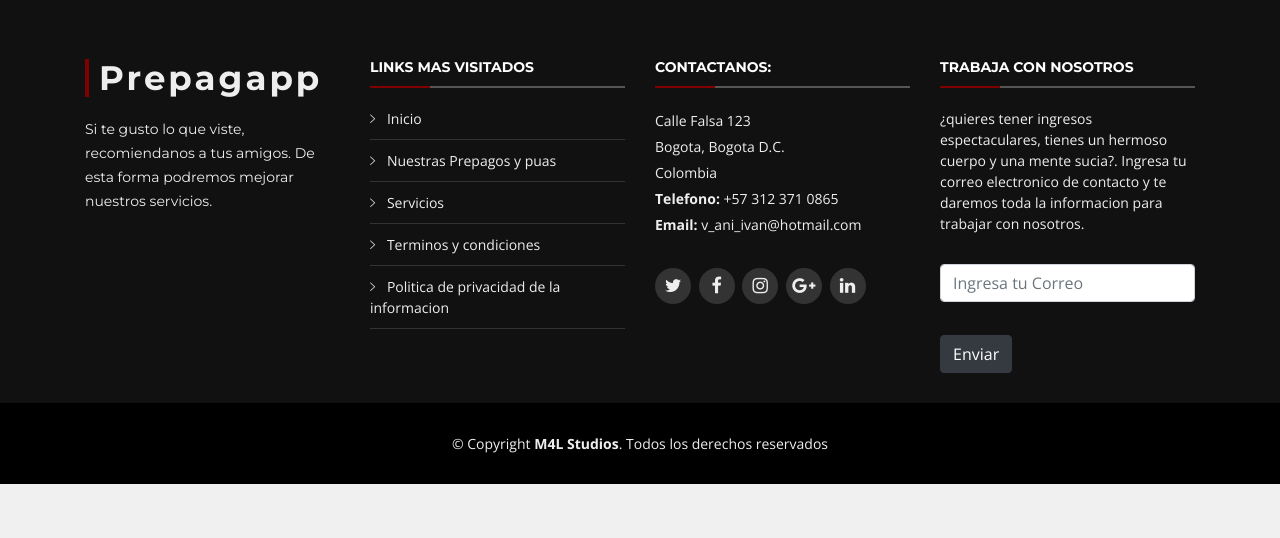
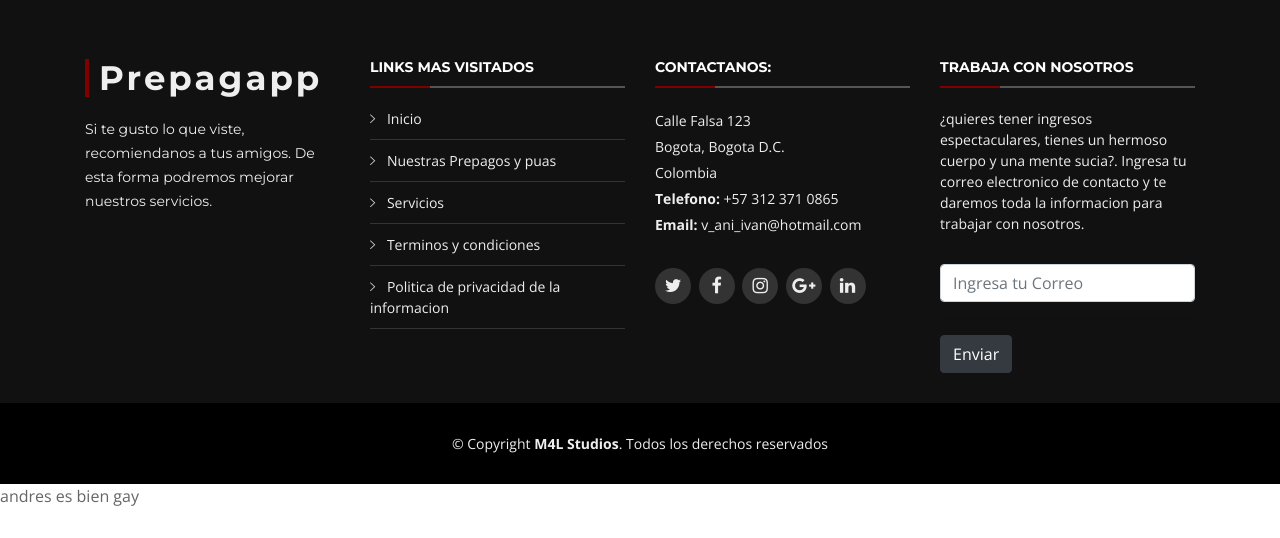
Before and after one commit to cealmaster/Prepagapp, a PHP site: page / in a window 1280 px wide. Shown: the part 4709-5247 px from the top of the page. Before the commit the page ends 5193 px from the top, so only its background shows below. Run offline with PHP 8.4, Linux system fonts and the light colour scheme; data that the repository does not hold is empty; some web fonts are replaced.

Commit message:
version con de prueba aprendizaje git

```diff
--- a/index.php
+++ b/index.php
@@ -31,7 +31,7 @@
     ?>
     </main>
     <?php include "./partes/footer.php"; ?>
-
+    <p>andres es bien gay</p>
 </body>
 
 </html>
```
